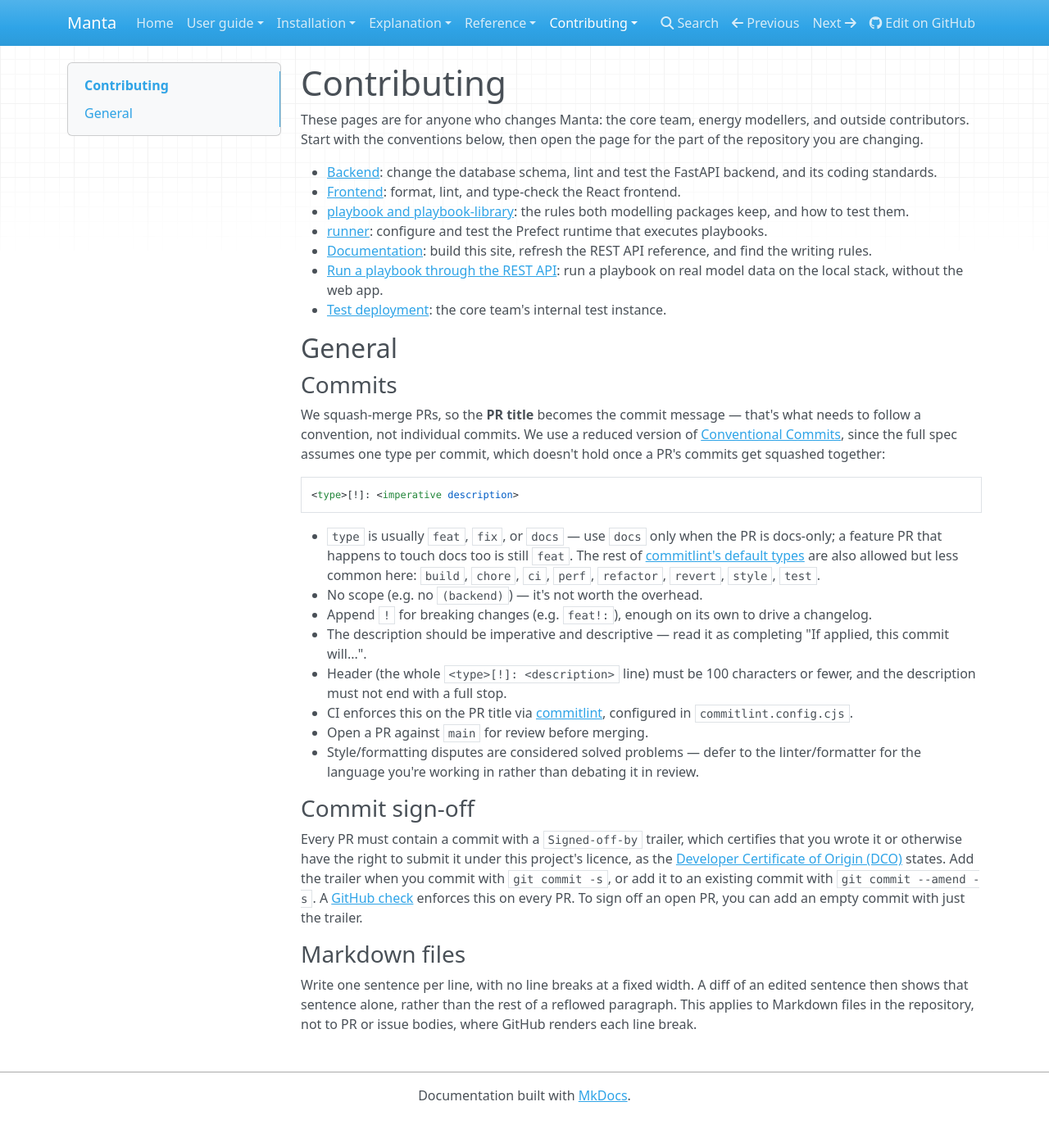
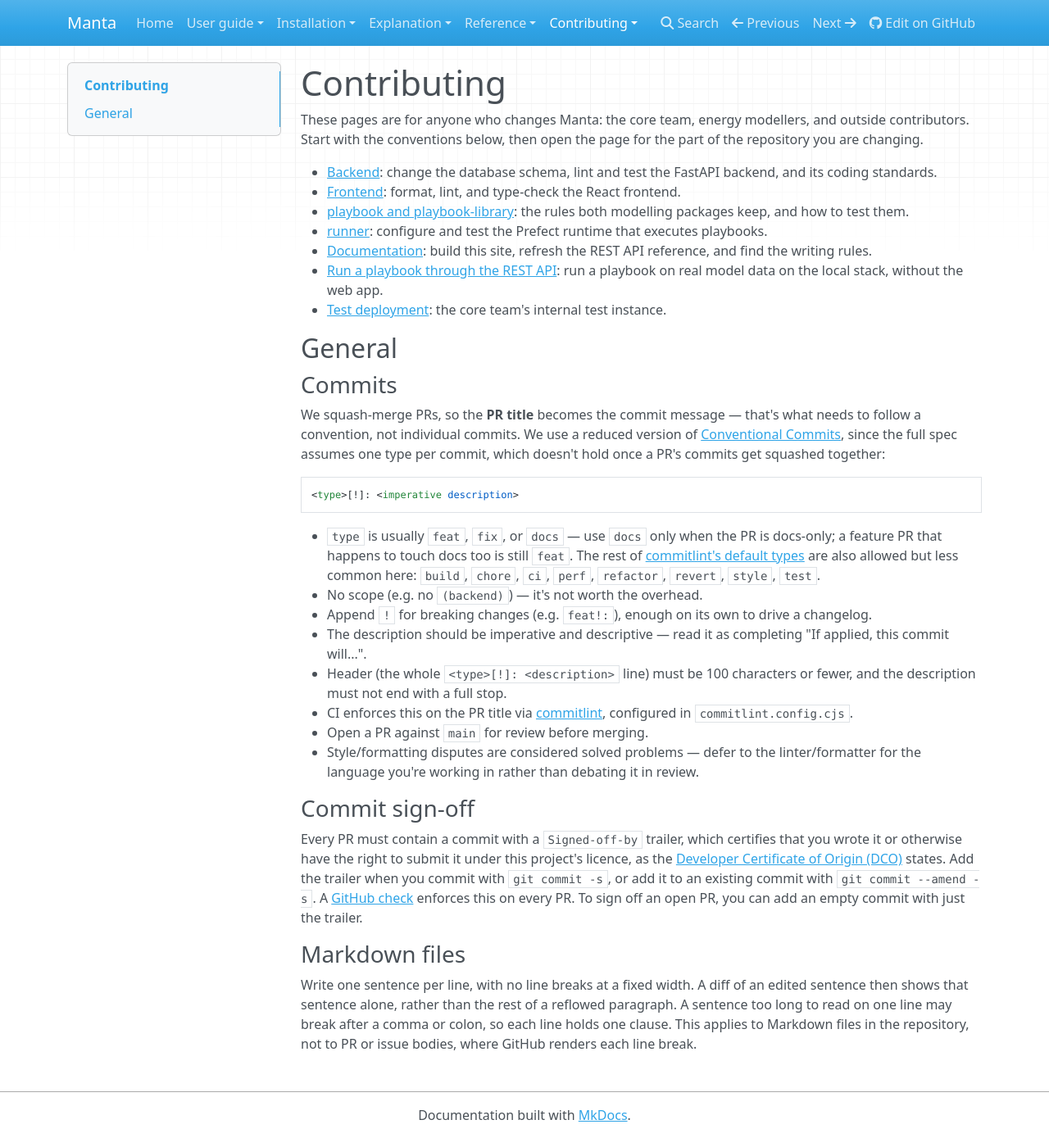
Before and after one commit to manta-plan/manta, an MkDocs documentation site: the page built from docs/contributing/index.md, in a window 1280 px wide and 1389 px high. Shown: the whole window at 82% size. Built offline with MkDocs 1.6.1, drawn with Linux system fonts in a browser that asks for light colours; nearby versions of some CDN libraries.

Commit message:
docs: let a long sentence break after a comma or colon
Co-Authored-By: Claude Opus 5.5 <noreply@anthropic.com>
Signed-off-by: Siddharth Krishna <siddharth-krishna@users.noreply.github.com>

```diff
--- a/CONTRIBUTING.md
+++ b/CONTRIBUTING.md
@@ -39,6 +39,7 @@ To sign off an open PR, you can add an empty commit with just the trailer.
 
 Write one sentence per line, with no line breaks at a fixed width.
 A diff of an edited sentence then shows that sentence alone, rather than the rest of a reflowed paragraph.
+A sentence too long to read on one line may break after a comma or colon, so each line holds one clause.
 This applies to Markdown files in the repository, not to PR or issue bodies, where GitHub renders each line break.
 <!-- --8<-- [end:docs-general] -->
 
```
Also changed, not shown: .claude/skills/prose-writing/project.md (+1 -0 lines).
